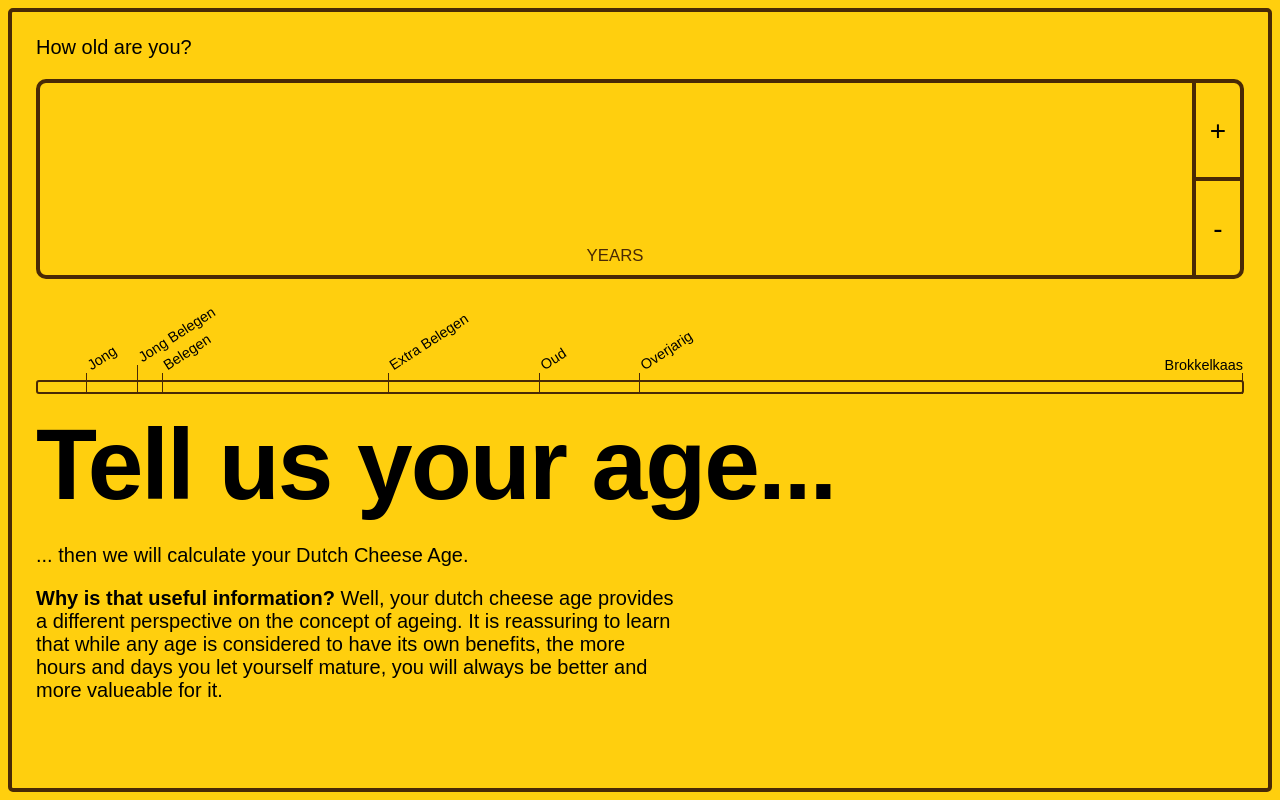
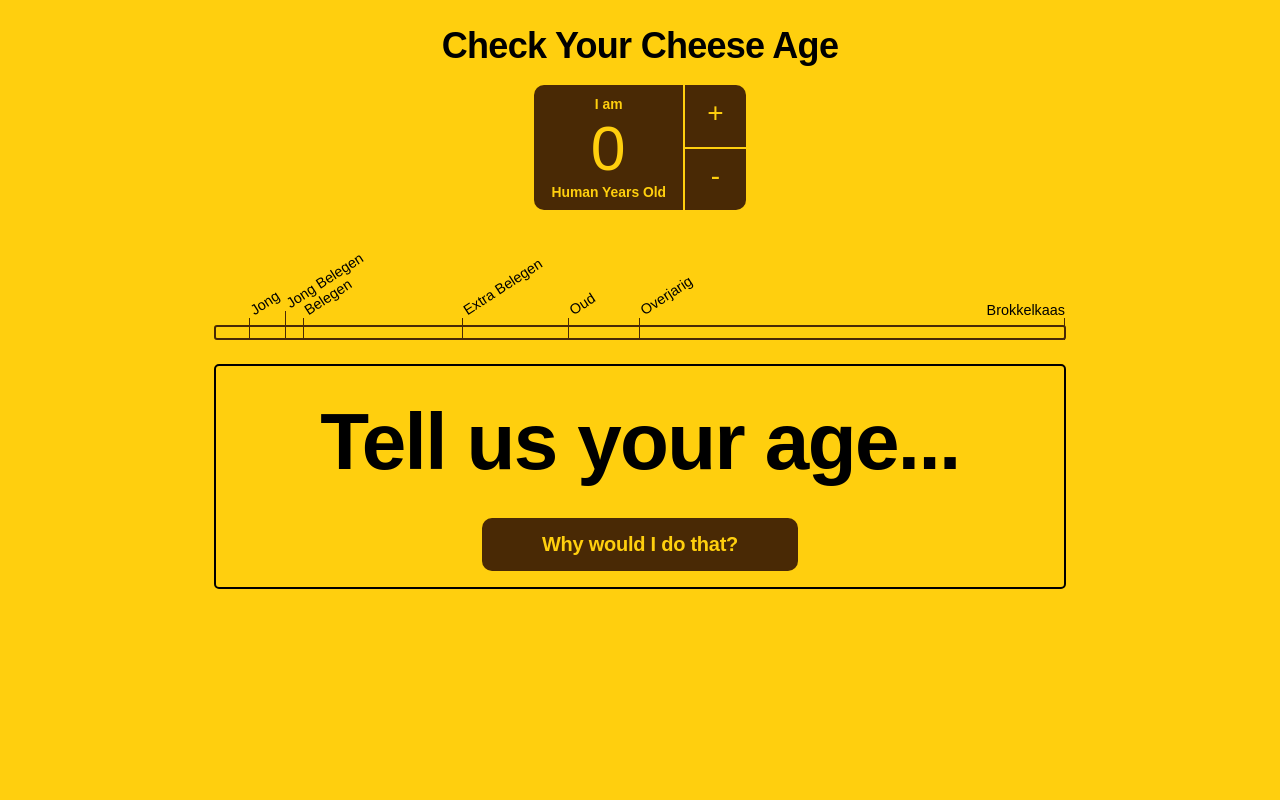
Before and after one commit to saiminh/human-to-dutch-cheese-age, a SvelteKit app: page / in a window 1280 px wide. Built offline with nearby package versions, Linux system fonts and the light colour scheme; a web font is replaced by a local one.

Commit message:
updates updates updates

```diff
--- a/src/routes/+layout.svelte
+++ b/src/routes/+layout.svelte
@@ -11,7 +11,7 @@
     font-family:  gopher, sans-serif;
     -webkit-font-smoothing: antialiased;
     -moz-osx-font-smoothing: grayscale;
-    font-size: clamp(14px, 4vw, 20px);
+    font-size: clamp(14px, 4vw, 24px);
     background-color: rgb(255, 207, 14);
     box-sizing: border-box;
   }
@@ -29,10 +29,7 @@
     font-weight: 900;
     font-family:  gopher, sans-serif;
   }
-  :global(p) {
+  /* :global(p) {
     max-width: 32em;
-  }
-  :global(p:first-child) {
-    margin-top: 0;
-  }
+  } */
 </style>
--- a/src/routes/+page.svelte
+++ b/src/routes/+page.svelte
@@ -3,7 +3,7 @@
 import CheeseageCalculator from "./CheeseageCalculator.svelte";
 import TimeLine from "./TimeLine.svelte";
 
-  let humanage;
+  let humanage = 0;
   $: cheeseweeks = humanage * 0.88;
   $: cheeseage =  !cheeseweeks ? 'none' :
                   cheeseweeks < 4 ? 'not-yet' :
@@ -15,84 +15,115 @@ import TimeLine from "./TimeLine.svelte";
                   cheeseweeks <= 96 ? 'overjarig' :
                   'brokkelkaas';
 
-  $: cheeseAgeResults =  [ {
+  let cheeseAgeResults =  [ {
                     slug: 'none',
                     title: {
                       original: 'Tell us your age...',
                       english: 'Tell us your age...'
                     },
-                    description: '<p>... then we will calculate your Dutch Cheese Age. </p><p><strong>Why is that useful information?</strong> Well, your dutch cheese age provides a different perspective on the concept of ageing. It is reassuring to learn that while any age is considered to have it\s own benefits, the more hours and days you let yourself mature, you will always be better and more valueable for it.</p>'
+                    description: '<p>... then we will calculate your Dutch Cheese Age. </p><p><strong>Why is that useful information?</strong> Well, your dutch cheese age provides a different perspective on the concept of ageing. It is reassuring to learn that while any age is considered to have it\s own benefits, the more hours and days you let yourself mature, you will always be better and more valueable for it.</p>',
+                    buttontext: 'Why would I do that?'
                   } , {
                     slug: 'not-yet',
                     title: {
                       original: 'Not a cheese yet!',
                       english: 'Not a cheese yet!'
                     },
-                    description: '<p>But you\'re still a baby, so we\'ll give you a pass.</p><p>Basically at this stage, you are still just a metaphorical sludge of milk, acid and bacteria trying to negotiate your future. The better regulated the environment you are in, the higher your chances of becoming flavourful and fragrant. What happens in this phase is hugely important for the future, but at this stage, you really don\'t have anything to give yet.</p>'
+                    description: '<p>But you\'re still a baby, so we\'ll give you a pass.</p><p>Basically at this stage, you are still just a metaphorical sludge of milk, acid and bacteria trying to negotiate your future. The better regulated the environment you are in, the higher your chances of becoming flavourful and fragrant. What happens in this phase is hugely important for the future, but at this stage, you really don\'t have anything to give yet.</p>',
+                    buttontext: 'Then what am I?'
                   } , {
                     slug: 'jong',
                     title: {
                       original: 'Jong',
                       english: 'Young'
                     },
-                    description: '<p>Young, fresh, and full of potential.</p><p>For some people, this is the only cheese they\'ll ever be able to enjoy. Pure, creamy and innocent, in this phase of life you are easy to enjoy, if maybe a little limited and unoriginal.</p> <p>You melt easily. And when you do melt you are a bit rubbery.</p>'
+                    description: '<p>Young, fresh, and full of potential.</p><p>For some people, this is the only cheese they\'ll ever be able to enjoy. Pure, creamy and innocent, in this phase of life you are easy to enjoy, if maybe a little limited and unoriginal.</p> <p>You melt easily. And when you do melt you are a bit rubbery.</p>',
+                    buttontext: 'Tell me more'
                   } , {
                     slug: 'jong-belegen',
                     title: {
                       original: 'Jong belegen',
                       english: 'Matured young'
                     },
-                    description: '<p>This is the shortest age of all. By definition an in-between state. You are neither here nor there. Not young and innocent anymore, but too green to have made a major dent anywhere in life either. But don\'t worry it only lasts 2 years...</p>'
+                    description: '<p>This is the shortest age of all. By definition an in-between state. You are neither here nor there. Not young and innocent anymore, but too green to have made a major dent anywhere in life either. But don\'t worry it only lasts 2 years...</p>',
+                    buttontext: 'Tell me more'
                   } , {
                     slug: 'belegen',
                     title: {
                       original: 'Belegen',
                       english: 'Matured'
                     },
-                    description: '<p>You have reached a really nice and balanced ratio between water, salt and eggwhites.</p><p>Slowly, the finer details of what makes life exciting become clear. You look back at your earlier years and realize they were merely a lead-up to this. But you also realize there\'s still so much more potential. Don\'t stop now. Don\'t take yourself too serious. You\'ve got a long way to go.</p>'
+                    description: '<p>You have reached a really nice and balanced ratio between water, salt and eggwhites.</p><p>Slowly, the finer details of what makes life exciting become clear. You look back at your earlier years and realize they were merely a lead-up to this. But you also realize there\'s still so much more potential. Don\'t stop now. Don\'t take yourself too serious. You\'ve got a long way to go.</p>',
+                    buttontext: 'Tell me more'
                   } , {
                     slug: 'extra-belegen',
                     title: {
                       original: 'Extra Belegen',
                       english: 'Extra Matured'
                     },
-                    description: '<p>In this phase you realize that your appearance is slowly loosing some of its glow and sheen, BUT it\'s totally worth it as while you keep loosing water, you gain flavour. It\'s an exciting process during which you develop more and more finesse, sass and grace while also catching a first glimpse of your own mortality on the horizont.</p>'
+                    description: '<p>In this phase you realize that your appearance is slowly loosing some of its glow and sheen, BUT it\'s totally worth it as while you keep loosing water, you gain flavour. It\'s an exciting process during which you develop more and more finesse, sass and grace while also catching a first glimpse of your own mortality on the horizont.</p>',
+                    buttontext: 'Tell me more'
                   } , {
                     slug: 'oud',
                     title: {
                       original: 'Oud',
                       english: 'Old'
                     },
-                    description: '<p>In the Netherlands, people love to state facts without considering anyone\'s feelings. Calling someone old is not an offence here, it\'s just a reference to the fact you\'ve been around for a while.</p><p>By now, you have earned status and respect.</p><p>People that bring you to parties proudly introduce you by pointing out where you\'re from and which circumstances of your life are responsible for the way you smell.</p>'
+                    description: '<p>In the Netherlands, people love to state facts without considering anyone\'s feelings. Calling someone old is not an offence here, it\'s just a reference to the fact you\'ve been around for a while.</p><p>By now, you have earned status and respect.</p><p>People that bring you to parties proudly introduce you by pointing out where you\'re from and which circumstances of your life are responsible for the way you smell.</p>',
+                    buttontext: 'Tell me more'
                   } , {
                     slug: 'overjarig',
                     title: {
                       original: 'Overjarig',
                       english: 'Perennial'
                     },
-                    description: '<p>You are now a top-shelf cheese. You have hardened quite a bit, oh yes. But salt crystals are also flamboyantly sparkling on your skin and proclaim you are strange, fragrant and full of flavour. And you are ready.</p><p>Enjoy and celebrate yourself. The next (and ultimate) step is purely optional.</p>'
+                    description: '<p>You are now a top-shelf cheese. You have hardened quite a bit, oh yes. But salt crystals are also flamboyantly sparkling on your skin and proclaim you are strange, fragrant and full of flavour. And you are ready.</p><p>Enjoy and celebrate yourself. The next (and ultimate) step is purely optional.</p>',
+                    buttontext: 'Tell me more'
                   } , {
                     slug: 'brokkelkaas',
                     title: {
                       original: 'Brokkelkaas',
                       english: 'Crumble Cheese'
                     },
-                    description: '<p>You are very dry and very salty now.</p><p>While your body cracks and parts fall off spontaneously, you have reached peak flavour. There\'s very few like you, but the impact you can have with a small contribution is immense. There\'s certainly no way anyone is going to try and slice you now.</p>'
+                    description: '<p>You are very dry and very salty now.</p><p>While your body cracks and parts fall off spontaneously, you have reached peak flavour. There\'s very few like you, but the impact you can have with a small contribution is immense. There\'s certainly no way anyone is going to try and slice you now.</p>',
+                    buttontext: 'Tell me more'
                   } ];
   $: percentage = cheeseweeks / 96 * 100 ;
+  let fullResultIsOpen = false;
+  function toggleFullResultKeyboard(e){
+    if(e.keyCode == 27){
+      toggleFullResult()
+    }
+  }
+  function toggleFullResult(){
+    fullResultIsOpen = !fullResultIsOpen
+  }
 </script>
 
 <div class="page-wrapper">
 
-  <div class="cheeseage-app">
-    <p>How old are you?</p>
+    <div class="page-content--counter">
+      <h2>Check Your Cheese Age</h2>
       <CheeseageCalculator bind:humanage={humanage} />
+    </div>
 
+    <div class="page-content--timeline">
+      <TimeLine bind:timelinefill={percentage} />
+    </div>
+
+    <div class="page-content--results">
+      <p>{ humanage ? 'Your Dutch Cheese Age is:' : '' }</p>
       <div class="cheeseage-results">
-      <TimeLine bind:timelinefill={percentage} />
-      <p>{humanage ? 'Your Dutch Cheese Age is:' : ''}</p>
-      {#each cheeseAgeResults as { slug, title, description }, i}
+        {#each cheeseAgeResults as { slug, title, description, buttontext }, i}
           <div class="cheeseage-result cheeseage-result-{i} {slug == cheeseage ? 'current' : ''}">
+            <h1>{title.original}<span class="translation">{ cheeseweeks >= 4 ? ' ('+title.english+')' : ''}</span></h1>
+            <button on:click={toggleFullResult}>{buttontext}</button>
+          </div>
+          <div
+            class="cheeseage-result-full cheeseage-result-full-{i} {slug == cheeseage ? 'current' : ''} {fullResultIsOpen ? 'open' : ''}"
+            on:click={toggleFullResult}
+            on:keydown={toggleFullResultKeyboard}
+          >
             <h1>{title.original}<span class="translation">{ cheeseweeks >= 4 ? ' ('+title.english+')' : ''}</span></h1>
             <div class="cheeseage-result-description">
               {@html description}
@@ -100,7 +131,6 @@ import TimeLine from "./TimeLine.svelte";
           </div>
         {/each}
       </div>
-
     </div>
 
 </div>
@@ -109,36 +139,69 @@ import TimeLine from "./TimeLine.svelte";
 <style>
   .page-wrapper {
     padding: 1.5rem;
-    margin: .5rem;
-    border: 4px solid var(--color-brown);
-    border-radius: 5px;
     position: relative;
-    width: calc( 100vw - 1rem );
-    height: calc( 100vh - 1rem );
-    overflow-y: scroll;
     overflow-x: hidden;
+    min-height: 100svh;
+    display: flex;
+    flex-direction: column;
   }
-  .cheeseage-app {
-    width: 100%;
-    margin: auto;
-    /* display: flex;
-    flex-direction: column; */
-    align-items: flex-start;
+  .page-content--counter {
+    flex: 15% 0 1;
+  }
+  .page-content--timeline {
+    flex: 15% 0 1;
+  }
+  .page-content--results {
+    flex: 70% 1 1;
+  }
+  .page-content--results > p {
+    margin-bottom: .5em;
   }
   .cheeseage-results {
-    /* height: 100vh; */
-    /* flex-basis: 75%;
+    position: relative;
+  }
+  .cheeseage-result-full {
+    position: fixed;
+    opacity: 0;
+    visibility: hidden;
+    top: 1rem;
+    left: 1rem;
+    width: calc(100% - 2rem);
+    height: calc(100% - 2rem);
+    border: 2px solid;
+    background-color: var(--color-yellow);
+    border-radius: 5px;
+    padding: 1rem;
+    z-index: 40;
+    overflow-x: hidden;
     overflow-y: scroll;
-    overflow-x: hidden; */
-    position: relative;
+  }
+  .cheeseage-result-full:after {
+    content: "\00d7";
+    font-family: 'Times New Roman', Times, serif;
+    position: absolute;
+    top: 1rem;
+    right: 1rem;
+    line-height: 0.5;
+    font-size: 4rem;
+    cursor: pointer;
+  }
+  .cheeseage-result-full.current.open {
+    opacity: 1;
+    visibility: visible;
+  }
 
-  }
   .cheeseage-result {
     position: absolute;
     opacity: 0;
     visibility: hidden;
-    /* background-color: var(--color-brown);
-    color: var(--color-yellow); */
+    width: 100%;
+    border: 2px solid;
+    border-radius: 5px;
+    padding: 1rem;
+  }
+  :global(.cheeseage-result-description > p:last-child) {
+    margin-bottom: 0;
   }
   .cheeseage-result.current {
     opacity: 1;
@@ -152,35 +215,89 @@ import TimeLine from "./TimeLine.svelte";
                 cheeseage-result-fade-in .4s ease-out forwards;
               }
   @keyframes cheeseage-result-slide-in {
-    0% {
-      transform: translateX(30px) scale(1);
-    }
-    100% {
-      transform: translateX(0) scale(1);
-    }
+    0%   { transform: translateY(30px) scale(1); }
+    100% { transform: translateY(0) scale(1); }
   }
   @keyframes cheeseage-result-fade-in {
-    0% {
-      opacity: 0;
-    }
-    100% {
-      opacity: 1;
-    }
+    0%   { opacity: 0; }
+    100% { opacity: 1; }
   }
   h1 {
-    margin-top: 0;
-    margin-bottom: .3em;
-    font-size: clamp(20px, 10vw, 5em);
+    margin: -1rem -1rem 0 -1rem;
+    padding: .45em;
+    font-size: clamp(20px, 9vw, 5rem);
     font-weight: 600;
     line-height: 1;
     font-family:  gopher, sans-serif;
     letter-spacing: -.02em;
+    text-align: center;
+  }
+  h2 {
+    text-align: center;
+    margin: 0 0 .5em 0;
+    letter-spacing: -.02em;
+    line-height: 1.2;
+  }
+  button {
+    background-color: var(--color-brown);
+    color: var(--color-yellow);
+    display: block;
+    padding: .75em 3em;
+    margin: 0 auto;
+    border: none;
+    border-radius: 10px;
+    font-size: 1.25rem;
+    font-family: gopher, sans-serif;
+    font-weight: bold;
+    letter-spacing: -.0125em;
+    cursor: pointer;
   }
   .translation {
     font-size: .5em;
     font-weight: 400;
     font-family:  gopher, sans-serif;
     letter-spacing: -.02em;
-    margin-left: .5em;
+    margin-top: .25em;
+    display: block;
   }
+
+  @media (min-width: 900px) {
+    .page-wrapper {
+      max-width: 900px;
+      margin: 0 auto;
+    }
+    .translation {
+      display: inline;
+      font-size: .75em;
+    }
+    .cheeseage-result-3 .translation ,
+    .cheeseage-result-5 .translation {
+      display: block;
+    }
+  }
+  /* @media (min-width: 900px) {
+    .page-wrapper {
+      display: grid;
+      grid-template-columns: 1fr 2fr;
+      grid-template-rows: 1fr 3fr;
+    }
+    .page-content--counter {
+      grid-column: 1 / 1;
+      grid-row: 1 / 4;
+    }
+    .page-content--timeline {
+      grid-column: 2 / 2;
+      grid-row: 1 / 1;
+    }
+    .page-content--results {
+      grid-column: 2 / 2;
+      grid-row: 2 / 3;
+    }
+    h1 {
+       text-align: left;
+    }
+    h2 {
+      text-align: left;
+    }
+  } */
 </style>
--- a/src/routes/CheeseageCalculator.svelte
+++ b/src/routes/CheeseageCalculator.svelte
@@ -1,5 +1,6 @@
 <script>
   export let humanage;
+  let input;
 
   function handlePlusBtnClick() {
     if (!humanage) {
@@ -12,6 +13,7 @@
   function handlePlusBtnHold() {
     let interval = setInterval(handlePlusBtnClick, 200);
     this.addEventListener('mouseup', () => clearInterval(interval));
+    this.addEventListener('touchend', () => clearInterval(interval));
   }
   function handleMinBtnClick() {
     if (humanage > 0) {
@@ -21,16 +23,21 @@
   function handleMinBtnHold() {
     let interval = setInterval(handleMinBtnClick, 200);
     this.addEventListener('mouseup', () => clearInterval(interval));
+    this.addEventListener('touchend', () => clearInterval(interval));
+  }
+  function handleInputFocus() {
+    input.select();
   }
 </script>
 
   <div class="cheeseage-calculator">
     <div class="ageinput">
-      <input type="number" name="age" bind:value={humanage} min="0" max="110">
-      <span class="description">years</span>
+      <span class="description description-pre">I am</span>
+      <input type="number" name="age" bind:value={humanage} bind:this={input} on:click={() => handleInputFocus()} min="0" max="110" pattern="[0-9]*">
+      <span class="description description-post">Human Year{ humanage == 1 ? '' : 's'} Old</span>
       <div class="yearbuttons">
-        <button on:click={handlePlusBtnClick} on:mousedown={handlePlusBtnHold}><span>+</span></button>
-        <button on:click={handleMinBtnClick} on:mousedown={handleMinBtnHold}><span>-</span></button>
+        <button on:click={handlePlusBtnClick} on:mousedown={handlePlusBtnHold} on:touchstart={handlePlusBtnHold}><span>+</span></button>
+        <button on:click={handleMinBtnClick} on:mousedown={handleMinBtnHold} on:touchstart={handleMinBtnHold}><span>-</span></button>
       </div>
     </div>
   </div>
@@ -39,8 +46,14 @@
 
 <style>
   .cheeseage-calculator {
+    --input-height: 125px;
+    --input-width: 150px;
     font-size: 1.75rem;
-    color: rgb(73, 41, 5);
+    background-color: var(--color-brown);
+    color: var(--color-yellow);
+    width: calc(var(--input-width) + var(--input-height) / 2);
+    margin: 0 auto;
+    border-radius: 10px;
   }
   .ageinput {
     display: flex;
@@ -50,75 +63,27 @@
     position: relative;
   }
   input[type=number] {
-    width: 100%;
-    height: 200px;
+    width: var(--input-width);
+    height: var(--input-height);
     line-height: 1;
-    padding: 0;
+    padding: 0 0 0 0;
     display: inline;
-    font-size: 3.25em;
+    font-size: calc(var(--input-height) / 2);
     text-align: center;
     border-radius: 10px 0 0 10px;
-    border: 2px solid rgb(73, 41, 5);
-    border-width: 4px 2px 4px 4px;
-    background-color: rgba(73, 41, 5, 0);
-    color: rgb(73, 41, 5);
+    color: var(--color-yellow);
+    border: 2px solid;
+    border-width: 0 1px 0 0;
+    background-color: transparent;
     transition: all .3s ease-in-out;
   }
-  .description {
-    position: absolute;
-    font-size: .6em;
-    /* font-weight: 600; */
-    text-transform: uppercase;
-    bottom: .75em;
-    left: calc( 50% - 25px);
-    transform: translate(-50%, 0);
-  }
-  .yearbuttons {
-    display: flex;
-    flex-direction: column;
-    gap: 0;
-    margin: 0;
-    vertical-align: bottom;
-  }
-  button {
-    height: 100px;
-    width: 50px;
-    line-height: 100px;
-    display: block;
-    font-size: 1em;
-    cursor: pointer;
-    transition: all .3s ease-out;
-    background-color: transparent;
-    position: relative;
-    text-align: center;
-    background-color: rgba(73, 41, 5, .1);
-    border-radius: 0 10px 0px 0;
-    border: 2px solid rgb(73, 41, 5);
-    border-width: 4px 4px 2px 2px;
-    background-color: rgba(73, 41, 5, 0);
-  }
-  button:last-child {
-    border-radius: 0 0 10px 0;
-    border-width: 2px 4px 4px 2px;
-  }
-  button span {
-    font-weight: 400;
-    position: relative;
-    top: -.125em;
-  }
-  button:active {
-    background-color: rgba(73, 41, 5, .2);
-  }
-  button:active span {
-    font-weight: 600;
-  }
   input[type=number]::selection {
-    background-color: rgba(73, 41, 5, 1);
-    color: yellow;
+    background-color: var(--color-brown);
+    color: var(--color-yellow);
   }
   input[type=number]:focus {
     outline: none;
-    background-color: rgba(73, 41, 5, .2);
+    /* background-color: rgba(73, 41, 5, .2);   */
   }
   input[type="number"] {
     -webkit-appearance: textfield;
@@ -129,5 +94,65 @@
   input[type=number]::-webkit-outer-spin-button {
     -webkit-appearance: none;
   }
+  .description {
+    position: absolute;
+    font-size: calc(var(--input-height) / 9);
+    font-weight: bold;
+    bottom: .75em;
+    left: calc( var(--input-width) / 2 );
+    transform: translate(-50%, 0);
+  }
+  .description-pre {
+    bottom: auto;
+    top: .75em;
+  }
+  .yearbuttons {
+    display: flex;
+    flex-direction: column;
+    gap: 0;
+    margin: 0;
+    vertical-align: bottom;
+  }
+  button {
+    height: calc(var(--input-height) / 2);
+    width: calc(var(--input-height) / 2);
+    line-height: calc(var(--input-height) / 2);
+    display: block;
+    font-size: 1em;
+    cursor: pointer;
+    transition: all .3s ease-out;
+    background-color: transparent;
+    position: relative;
+    text-align: center;
+    background-color: transparent;
+    color: var(--color-yellow);
+    border: 2px solid;
+    border-radius: 0 10px 0px 0;
+    border-width: 0 0 1px 1px;
+    background-color: rgba(73, 41, 5, 0);
+    padding: 0;
+    -webkit-user-select: none; /* Safari */
+    -ms-user-select: none; /* IE 10 and IE 11 */
+    user-select: none; /* Standard syntax */
+  }
+  button:last-child {
+    border-radius: 0 0 10px 0;
+    border-width: 1px 0 0 1px;
+  }
+  button span {
+    font-weight: 400;
+    position: relative;
+    top: -.125em;
+    -webkit-user-select: none; /* Safari */
+    -ms-user-select: none; /* IE 10 and IE 11 */
+    user-select: none; /* Standard syntax */
+  }
+  button:active {
+    background-color: rgba(73, 41, 5, .2);
+  }
+  button:active span {
+    font-weight: 600;
+  }
+
 
 </style>
--- a/src/routes/TimeLine.svelte
+++ b/src/routes/TimeLine.svelte
@@ -51,7 +51,7 @@
   .timeline-markers {
     position: relative;
     top: 1em;
-    height: 7em;
+    height: 8em;
     width: calc(100% - 2px);
     z-index: 32;
   }
```
Lines whose indentation alone changed are shown as unchanged.
